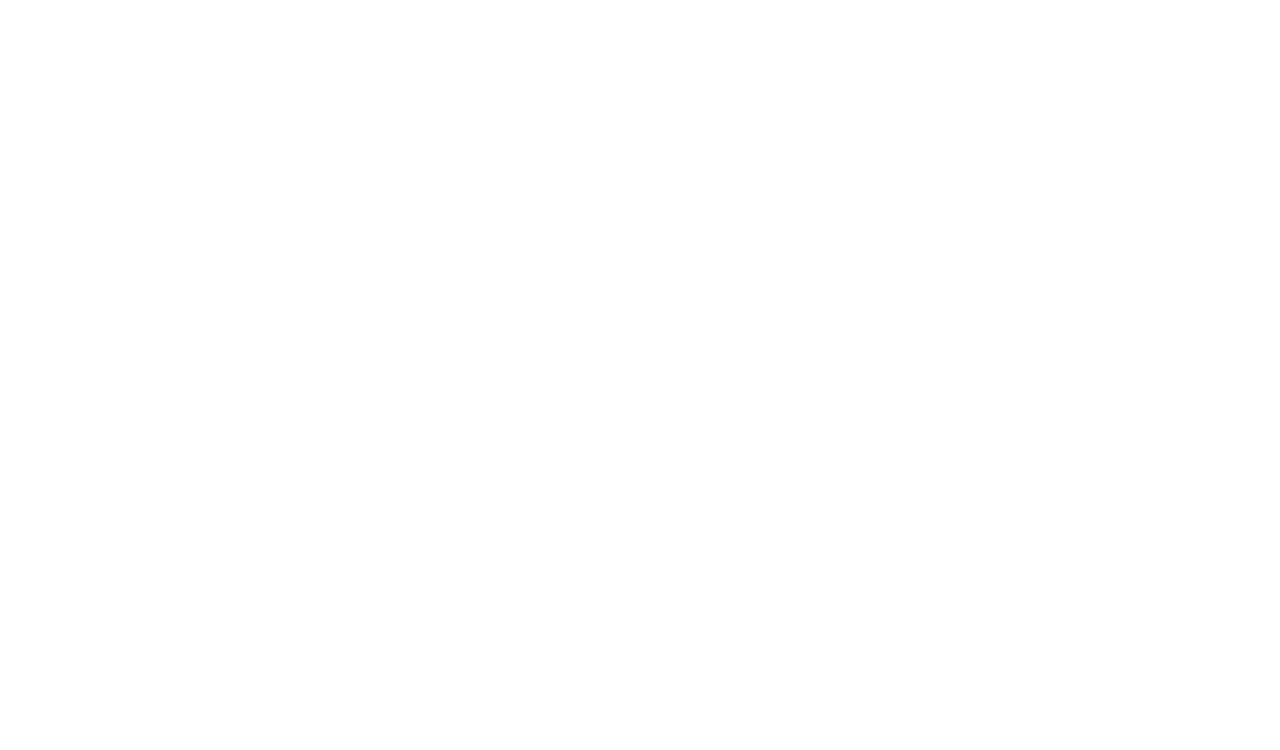
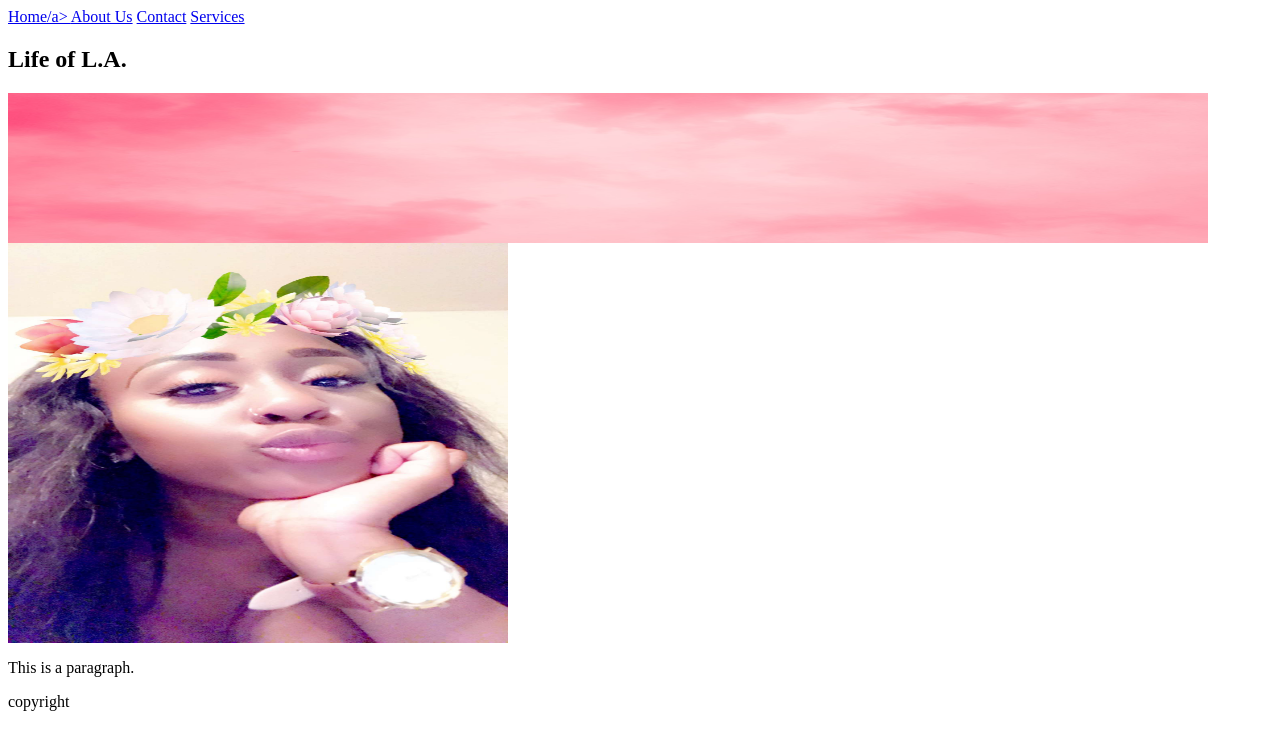
Before and after one commit to LoganArmes/Life-of-L.A., a plain HTML site: page index.html in a window 1280 px wide. Drawn offline with Linux system fonts and the light colour scheme.

Commit message:
added section tag

```diff
--- a/index.html
+++ b/index.html
@@ -1,2 +1,23 @@
 <html>
+<head>
+<title>Page Title</title>
+</head>
+<body>
+<nav>
+<a href="index.html" title="Home">Home/a>
+<a href="about.html" title="About Us">About Us</a>
+<a href="contact.html" title="Contact Us">Contact</a>
+<a href="services.html" title="">Services</a>
+</nav>
+<header>
+<section>
+<h1>Life of L.A.</h1>
+<img src="images/PinkFog.jpg"width="1200"height="150">
+<img src="images/Selfie.jpg"width="500"height="400">
+<p>This is a paragraph.</p>
+</section>
+<footer>
+<p>copyright</p>
+</footer>
+</body>
 </html>
```
Also changed, not shown: images/PinkFog.jpg (added), images/Selfie.jpg (added), 2 other files.
